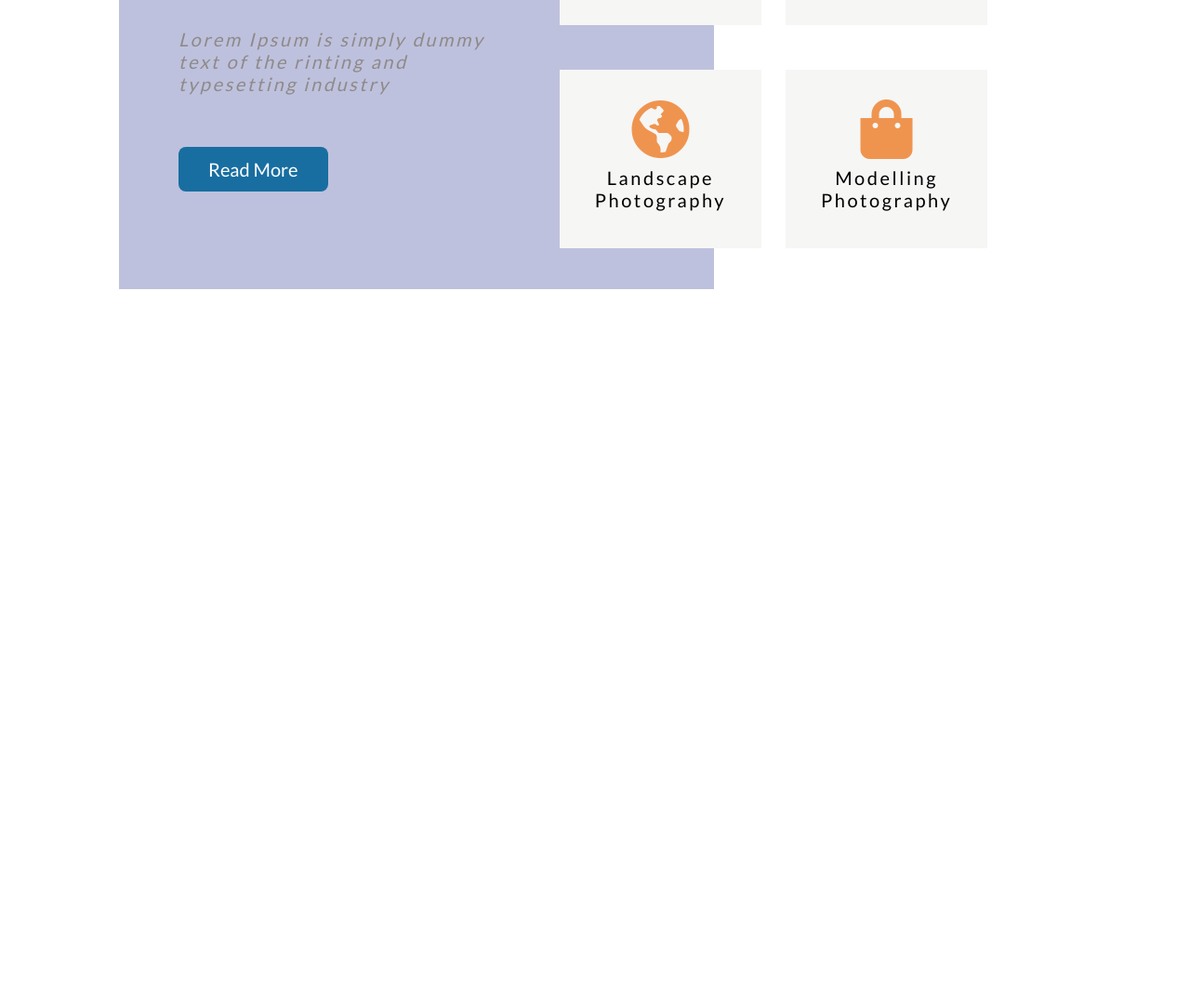
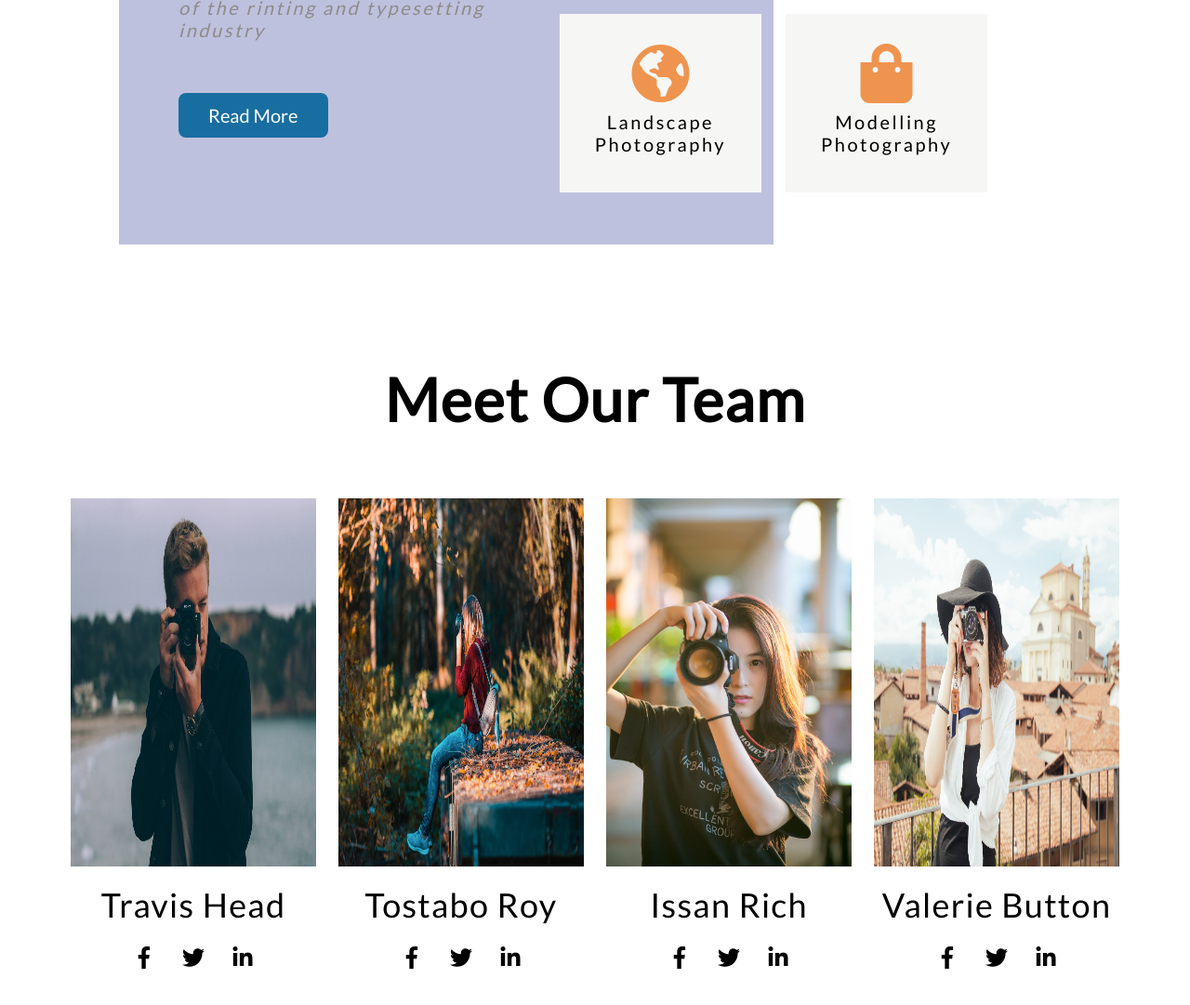
Before and after one commit to michalplebanski/template2_BEM, a website built with webpack: page src/index.html in a window 1280 px wide. Shown: the part 1869-2950 px from the top of the page at 93% size. Before the commit the page ends 2320 px from the top, so only its background shows below. Built offline with nearby package versions, Linux system fonts and the light colour scheme.

Commit message:
adding team section + rwd

```diff
--- a/src/index.html
+++ b/src/index.html
@@ -135,6 +135,73 @@
 				</div>
 			</div>
 		</section>
+		<section class="team">
+			<div class="team__header">
+				<h2 class="team__header--text">Meet our team</h2>
+			</div>
+			<div class="team__info">
+				<div class="team__info--item">
+					<img src="../src/img/team1.jpg">
+					<p>Travis Head</p>
+					<div class="team__social-media">
+						<button>
+							<i class="fab fa-facebook-f"></i>
+						</button>
+						<button>
+							<i class="fab fa-twitter"></i>
+						</button>
+						<button>
+							<i class="fab fa-linkedin-in"></i>
+						</button>
+					</div>
+				</div>
+				<div class="team__info--item">
+					<img src="../src/img/team2.jpeg">
+					<p>Tostabo Roy</p>
+					<div class="team__social-media">
+						<button>
+							<i class="fab fa-facebook-f"></i>
+						</button>
+						<button>
+							<i class="fab fa-twitter"></i>
+						</button>
+						<button>
+							<i class="fab fa-linkedin-in"></i>
+						</button>
+					</div>
+				</div>
+				<div class="team__info--item">
+					<img src="../src/img/team3.jpeg">
+					<p>Issan Rich</p>
+					<div class="team__social-media">
+						<button>
+							<i class="fab fa-facebook-f"></i>
+						</button>
+						<button>
+							<i class="fab fa-twitter"></i>
+						</button>
+						<button>
+							<i class="fab fa-linkedin-in"></i>
+						</button>
+					</div>
+				</div>
+				<div class="team__info--item">
+					<img src="../src/img/team4.jpg">
+					<p>Valerie Button</p>
+					<div class="team__social-media">
+						<button>
+							<i class="fab fa-facebook-f"></i>
+						</button>
+						<button>
+							<i class="fab fa-twitter"></i>
+						</button>
+						<button>
+							<i class="fab fa-linkedin-in"></i>
+						</button>
+					</div>
+				</div>
+			</div>
+		</section>
 	</main>
 	<script src="https://ajax.googleapis.com/ajax/libs/jquery/3.3.1/jquery.min.js"></script>
 </body>
--- a/src/style/main.scss
+++ b/src/style/main.scss
@@ -142,14 +142,14 @@ main {
 }
 
 .services {
-	height: 100vh;
+	height: 85vh;
 	width: 100%;
 	@include flex-inline2();
 	align-items: center;
 	background-color: #fff;
 	&__content {
-		height: 65%;
-		width: 50%;
+		height: 80%;
+		width: 55%;
 		margin-left: 10vw;
 		padding-left: 5vw;
 		display: flex;
@@ -233,6 +233,73 @@ main {
 	}
 }
 
+.team {
+	height: 100vh;
+	width: 100%;
+	display: flex;
+	flex-direction: column;
+	justify-content: center;
+	align-items: center;
+	background-color: #fff;
+	&__header {
+		height: 15%;
+		width: 100%;
+		display: flex;
+		justify-content: center;
+		align-items: flex-start;
+		&--text {
+			font-size: 8vh;
+			letter-spacing: 0.1vw;
+			text-transform: capitalize;
+		}
+	}
+	&__info {
+		height: 70%;
+		width: 90%;
+		display: flex;
+		justify-content: space-around;
+		align-items: center;
+		flex-wrap: wrap;
+		&--item {
+			height: 100%;
+			width: 23%;
+			padding: 2vh 0;
+			display: flex;
+			flex-direction: column;
+			justify-content: space-around;
+			align-items: center;
+			img {
+				height: 75%;
+				width: 100%;
+			}
+			p {
+				font-size: 4.5vh;
+				text-align: center;
+				letter-spacing: 0.1vw;
+			}
+			.team__social-media {
+				width: 60%;
+				display: flex;
+				justify-content: space-around;
+				align-items: center;
+				button {
+					height: 4vh;
+					min-width: 20%;
+					background-color: inherit;
+					color: #000;
+					font-size: 3vh;
+					cursor: pointer;
+					border: none;
+					transition: 0.3 ease-in-out;
+					&:hover {
+						opacity: 0.5;
+					}
+				}
+			}
+		}
+	}
+}
+
 @media (max-width: 750px) {
 	.jumbotron {
 		height: 75vh;
@@ -272,6 +339,13 @@ main {
 			width: 80%;
 			left: 10%;
 			top: 75%;
+		}
+	}
+	.team {
+		&__info {
+			&--item {
+				width: 40%;
+			}
 		}
 	}
 }
@@ -320,6 +394,13 @@ main {
 			top: 75%;
 		}
 	}
+	.team {
+		&__info {
+			&--item {
+				width: 60%;
+			}
+		}
+	}
 }
 
 @media (max-width: 400px) {
```
Also changed, not shown: src/img/team1.jpg (added), src/img/team2.jpeg (added), src/img/team3.jpeg (added), src/img/team4.jpg (added).
